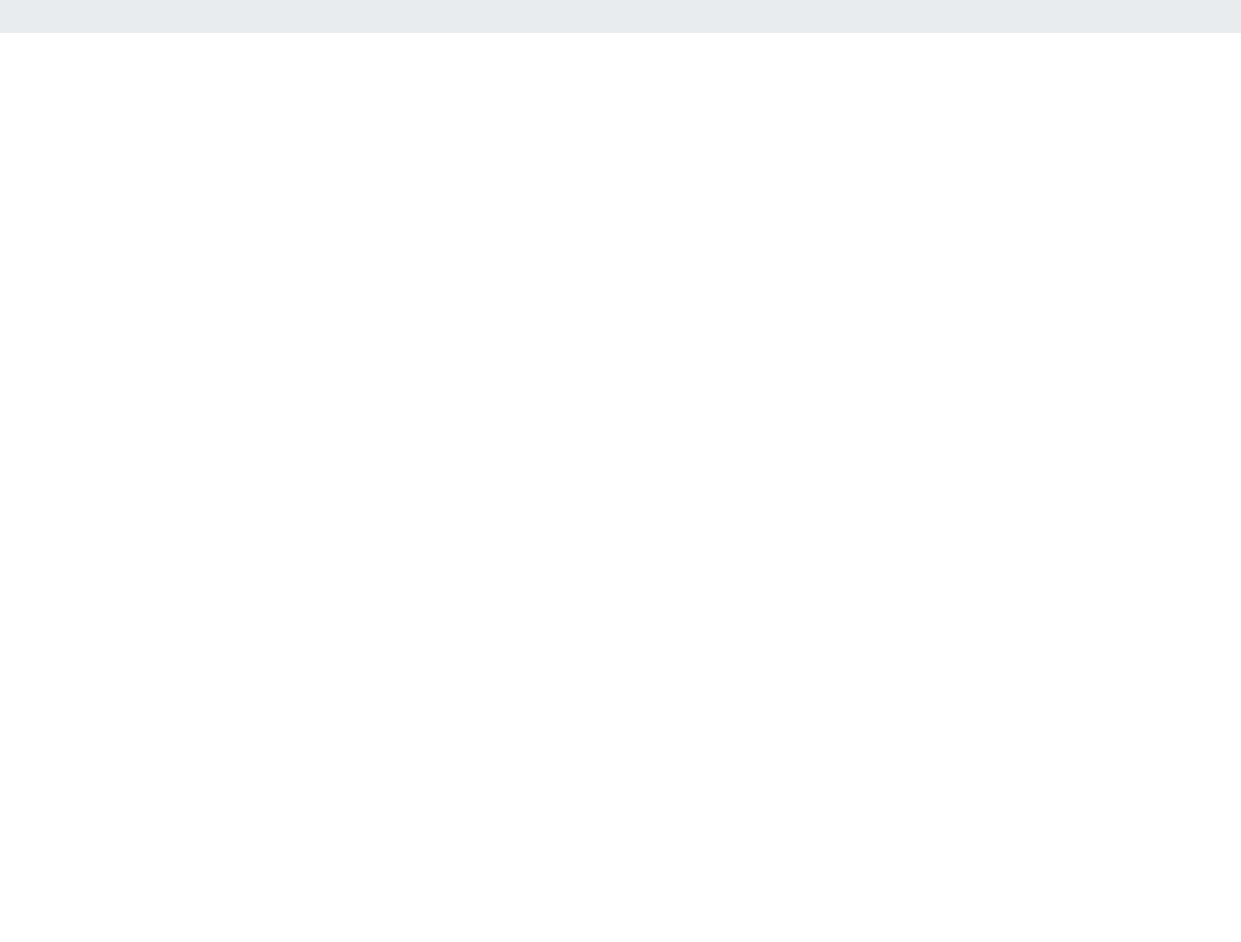
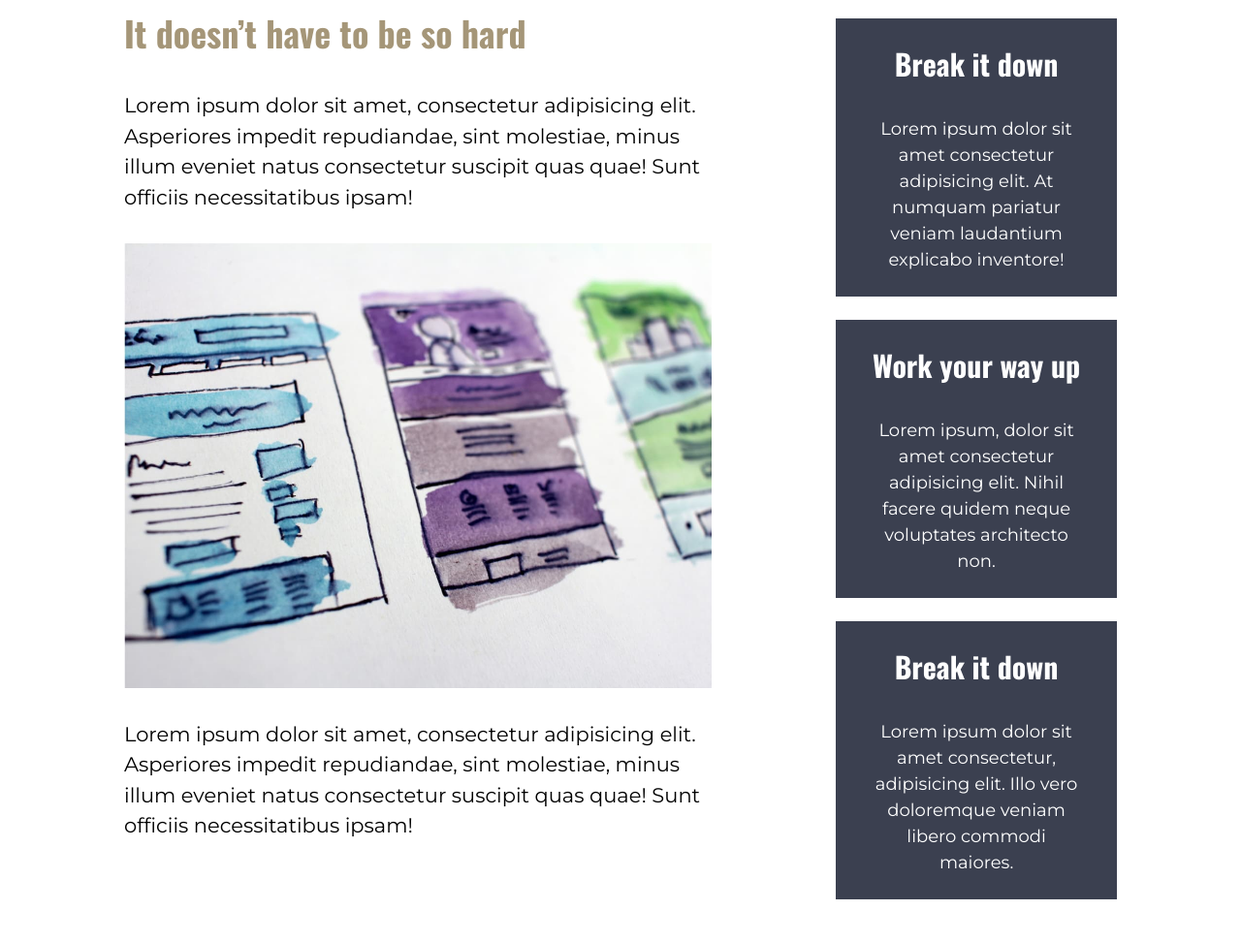
Before and after one commit to juliengDev/Final_Challenge, a plain HTML site: page index.html in a window 1280 px wide. Shown: the part 922-1894 px from the top of the page at 97% size. Before the commit the page ends 956 px from the top, so only its background shows below. Drawn offline with nearby package versions, Linux system fonts and the light colour scheme.

Commit message:
ajout de la section 3 + responsive + css

```diff
--- a/index.html
+++ b/index.html
@@ -60,5 +60,38 @@
         </div>
       </div>
     </section>
+    <section class="hero3">
+      <div class="container">
+        <div class="hero3-section col">
+          <div class="hero3-section1 col">
+            <h2 class="hero3-section1-title">It doesn’t have to be so hard
+            </h2>
+            <p class="hero3-section1-txt">Lorem ipsum dolor sit amet, consectetur adipisicing elit. Asperiores impedit repudiandae, sint molestiae, minus illum eveniet natus consectetur suscipit quas quae! Sunt officiis necessitatibus ipsam!</p>
+            <img src="./assets/the-image.jpg" alt="Illustration de disposition de maquette web" class="hero3-section1-img">
+            <p class="hero3-section1-txt">Lorem ipsum dolor sit amet, consectetur adipisicing elit. Asperiores impedit repudiandae, sint molestiae, minus illum eveniet natus consectetur suscipit quas quae! Sunt officiis necessitatibus ipsam!</p>
+
+          </div>
+          <aside class="hero3-section2 col">
+              <div class="hero3-section2-bloc">
+                <h3 class="hero3-section2-bloc-title">Break it down
+                </h3>
+                <p class="hero3-section2-bloc-txt">Lorem ipsum dolor sit amet consectetur adipisicing elit. At numquam pariatur veniam laudantium explicabo inventore!</p>
+              </div>
+              <div class="hero3-section2-bloc">
+                <h3 class="hero3-section2-bloc-title">Work your way up
+                </h3>
+                <p class="hero3-section2-bloc-txt">Lorem ipsum, dolor sit amet consectetur adipisicing elit. Nihil facere quidem neque voluptates architecto non.</p>
+              </div>
+              <div class="hero3-section2-bloc">
+                <h3 class="hero3-section2-bloc-title">Break it down
+                </h3>
+                <p class="hero3-section2-bloc-txt">Lorem ipsum dolor sit amet consectetur, adipisicing elit. Illo vero doloremque veniam libero commodi maiores.</p>
+              </div>
+          </aside>
+        </div>
+
+      </div>
+
+    </section>
   </body>
 </html>
--- a/style.css
+++ b/style.css
@@ -74,7 +74,13 @@ body {
   align-items: center;
 }
 .col {
+  display: flex;
+  flex-direction: column;
   margin: 32px 0;
+}
+.row {
+  display: flex;
+  justify-content: space-between;
 }
 .cta {
   padding: 2px 20px;
@@ -144,7 +150,40 @@ body {
   font-family: "Montserrat", sans-serif;
 }
 
-@media (min-width: 640px) {
+.hero3-section1-title {
+  font-size: 2.25rem;
+  color: var(--color-web1);
+}
+.hero3-section1-txt {
+  font-family: "Montserrat", sans-serif;
+  font-size: 1.313rem;
+  margin: 32px 0;
+}
+.hero3-section1-img {
+  max-width: 100%;
+  height: auto;
+}
+.hero3-section2 {
+  margin-top: 0;
+}
+.hero3-section2-bloc {
+  color: var(--color-white);
+  background-color: var(--color-dark2);
+  text-align: center;
+  padding: 64px;
+  margin: 32px 0;
+}
+
+.hero3-section2-bloc-title {
+  font-size: 1.875rem;
+  margin-bottom: 32px;
+}
+.hero3-section2-bloc-txt {
+  font-family: "Montserrat", sans-serif;
+  font-size: 1.125rem;
+}
+
+@media screen and (min-width: 540px) {
   .direction {
     display: flex;
     flex-direction: row;
@@ -152,7 +191,7 @@ body {
     align-items: center;
   }
   .col {
-    margin: 32px;
+    margin: 16px 0;
     text-align: center;
   }
   .header__nav {
@@ -181,7 +220,37 @@ body {
   .btn {
     align-self: flex-start;
   }
-  /* .hero2__title {
+}
 
-  } */
+@media screen and (min-width: 600px) {
+  .hero3-section2 {
+    display: flex;
+    flex-direction: row;
+  }
+  .hero3-section2-bloc {
+    padding: 12px;
+    margin: 0 8px;
+  }
 }
+
+@media screen and (min-width: 1100px) {
+  .col {
+    text-align: start;
+  }
+  .hero3-section {
+    display: flex;
+    flex-direction: row;
+    justify-content: flex-start;
+  }
+  .hero3-section1 {
+    margin-right: 64px;
+  }
+  .hero3-section2 {
+    display: flex;
+    flex-direction: column;
+  }
+  .hero3-section2-bloc {
+    margin: 12px 0px 12px 64px;
+    padding: 24px 36px;
+  }
+}
```
